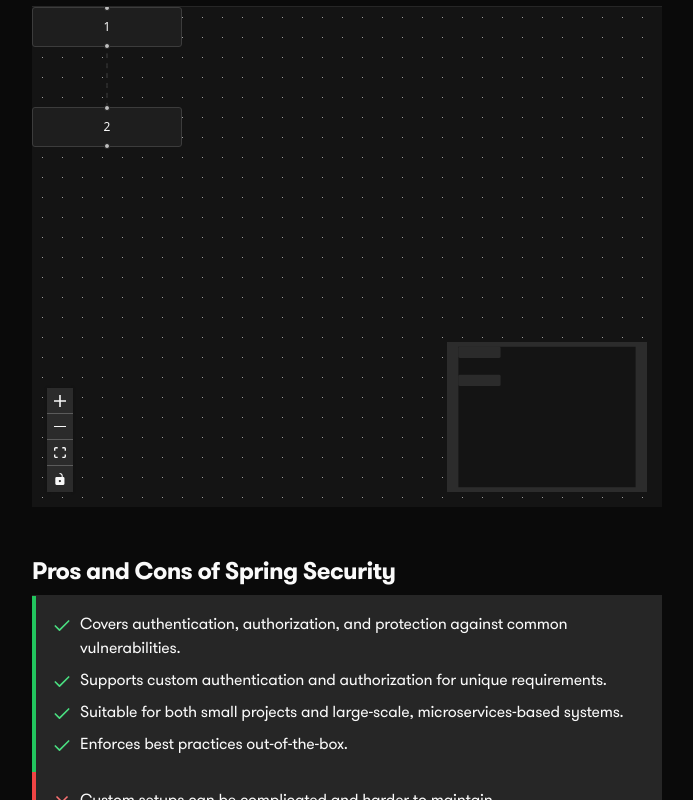
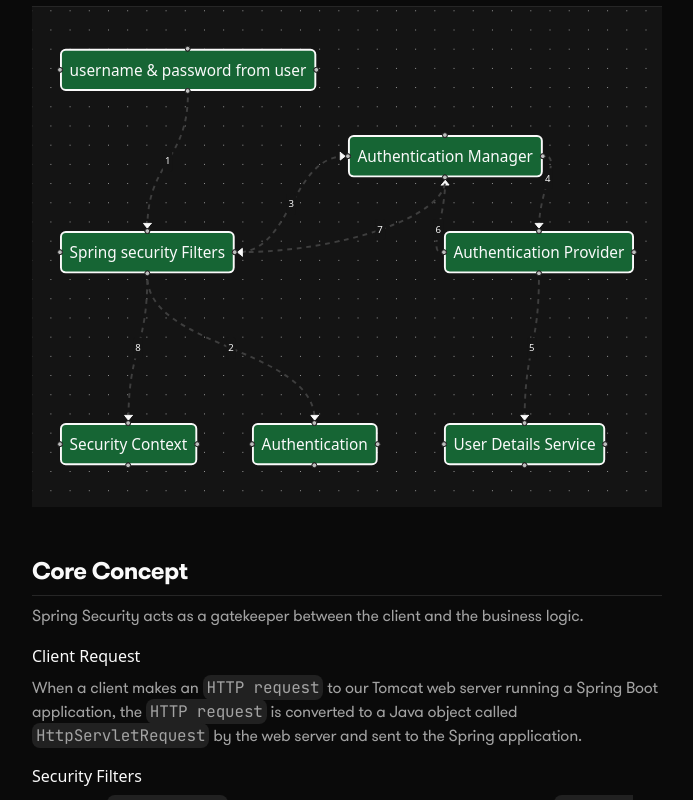
Before and after one commit to VivekGupta137/techblog, a Next.js app: page /blog/spring/spring-security/security-is-ez in a window 1280 px wide. Shown: the part 880-1680 px from the top of the page, without its empty margins (369-1062 px from the left). Built offline with nearby package versions, Linux system fonts and the light colour scheme; a web font is replaced by a local one.

Commit message:
added security doc

```diff
--- a/src/app/(main)/blog/(contents)/(container)/spring/spring-security/security-is-ez/page.mdx
+++ b/src/app/(main)/blog/(contents)/(container)/spring/spring-security/security-is-ez/page.mdx
@@ -2,7 +2,6 @@
 import ContextExample from "@/components/state-management/context/ContextExample";
 import ContextFetchMain from "@/components/state-management/context/ContextFetchMain";
 import Pluspoints from "@/components/Pluspoints";
-import FirstFlow from "@/components/spring-security/FirstFlow";
 
 # Security with Spring is really easy!
 
@@ -32,8 +31,39 @@
 
 TBH - I have never implemented security from scratch. I always use Spring Security to secure my applications. It's easy to use and provides a lot of features out of the box.
 
+
 ## Simplified Security Flow
-<FirstFlow />
+<FFLOW />
+
+## Core Concept
+Spring Security acts as a gatekeeper between the client and the business logic.
+
+### Client Request
+When a client makes an `HTTP request` to our Tomcat web server running a Spring Boot application, the `HTTP request` is converted to a Java object called `HttpServletRequest` by the web server and sent to the Spring application.
+
+### Security Filters
+Before the `HTTP request` reaches our controller, it is first intercepted by `Security Filters` to perform authentication and authorization logic. The first task of security filters is to convert the credentials received from the `HttpServletRequest` into an `Authentication` object. This object contains fields such as username, password, and isAuthenticated (initially set to false). The username and password are extracted from the `HttpServletRequest`. Once the `Authentication` object is created, it is used throughout the authentication flow.
+
+There are various security filters, each responsible for a specific aspect of security. For example, one filter checks whether the user is authenticated, another redirects unauthenticated users to the login page, and another handles authorization logic.
+
+### Authentication Manager
+After the `Authentication` object is created, the security filters send it to the `Authentication Manager`, which is responsible for completing the authentication process and returning the response (success or failure) back to the filters.
+
+### Authentication Providers
+The `Authentication Manager` itself does not contain the logic to authenticate but delegates this task to `Authentication Providers`, which contain the actual authentication logic.
+
+There can be multiple authentication providers, and the authentication manager will check with each provider to determine whether the authentication is successful or failed using a simple loop.
+
+`Authentication Providers` use a User Details Service to load the `userDetails` (username, password, user roles) for the given username from the database.
+
+Finally, the `Authentication Provider` uses a `Password Encoder` to compare the password in the `userDetails` object with the password in the `Authentication` object.
+
+If the comparison is successful, the `isAuthenticated` field of the `Authentication` object is set to true by the `Authentication Provider`, and this object is returned to the `Authentication Manager`, which then returns the same object back to the `Security Filters`.
+
+Once the `Security Filters` receive the `Authentication` object from the `Authentication Manager`, they save the authentication details in the `Security Context Holder`. Finally, the request is sent to the `Dispatcher Servlet`, which maps the request to our controllers.
+
+### Security Context Holder
+After successful authentication, the `Authentication` object is set in the `Security Context Holder`. By default, it stores the `Authentication` object in the form of a HashMap. The key for the stored `Authentication` object is stored as a cookie in the client's browser, which is then used for subsequent requests without needing to pass the username/password credentials with every request. By default, this cookie is stored as `JSESSIONID` in the browser. Whenever a new request comes in, Spring Security checks if that cookie is present. If not, the request is rejected.
 
 ## Pros and Cons of Spring Security
 <Pluspoints type={"pros"}>
@@ -47,3 +77,18 @@
   <p>Configuration can be verbose and complex for beginners.</p>
   <p>Misconfiguration can lead to vulnerabilities if not carefully handled.</p>
 </Pluspoints>
+
+
+## Security Filters
+
+Some important filters in Spring Security are:
+### BasicAuthenticationFilter
+- This filter is responsible for authenticating the user using the username and password when using basic authentication.
+- This filter is responsible for initializing the `Authentication` object.
+- Once the `Authentication` object is created, it is passed to the `Authentication Manager`.
+- If the authentication is successful, the `Authentication` object is stored in the `Security Context Holder`.
+- If the authentication is unsuccessful, a BadCredentialsException exception is thrown.
+
+### AuthorizationFilter
+- This filter is responsible to identify whether the user is trying to access a protected route.
+- This checks for all the authorities and roles that the user has and based on that, it decides whether the user is authorized to access the route or not.
--- /dev/null
+++ b/src/components/spring-security/CustomNode.tsx
@@ -0,0 +1,29 @@
+"use client"
+import React, { Fragment, memo } from 'react';
+import { Handle, Position } from '@xyflow/react';
+
+interface CustomNodeProps {
+  data: {
+    label: string;
+  };
+}
+
+const CustomNodeComponent = memo(({ data }: CustomNodeProps) => {
+  return (
+    <div className='p-2 bg-background rounded-md bg-green-500 dark:bg-green-800 border-primary border-2'>
+      {data.label}
+      <Handle type="source" position={Position.Top} id="st" />
+      <Handle type="source" position={Position.Right} id="sr" />
+      <Handle type="source" position={Position.Bottom} id="sb" />
+      <Handle type="source" position={Position.Left} id="sl" />
+      <Handle type="target" position={Position.Top} id="tt" />
+      <Handle type="target" position={Position.Right} id="tr" />
+      <Handle type="target" position={Position.Bottom} id="tb" />
+      <Handle type="target" position={Position.Left} id="tl" />
+    </div>
+  );
+});
+
+CustomNodeComponent.displayName = "CustomNode";
+
+export const CustomNode = CustomNodeComponent;
--- a/src/components/spring-security/FirstFlow.tsx
+++ b/src/components/spring-security/FirstFlow.tsx
@@ -11,30 +11,75 @@
     Controls,
     Connection,
     ColorMode,
+    MarkerType,
+    EdgeTypes,
+    Node,
+    Position,
 } from "@xyflow/react";
 
 import "@xyflow/react/dist/style.css";
 import { useTheme } from "next-themes";
-import { useCallback } from "react";
+import { useCallback, useEffect } from "react";
+import {CustomNode} from "./CustomNode";
 
-const initialNodes = [
-    { id: "1", position: { x: 0, y: 0 }, data: { label: "1" } },
-    { id: "2", position: { x: 0, y: 100 }, data: { label: "2" } },
+const nodeTypes = {
+    custom: CustomNode,
+  };
+
+
+const initialNodes: Node[] = [
+    {
+        id: "client",
+        position: { x: 0, y: 10 },
+        data: { label: "username & password from user" },
+        type: "custom",
+    },
+    { id: "filters", position: { x: 0, y: 200 }, data: { label: "Spring security Filters" } ,type: "custom",},
+    { id: "auth", position: { x: 200, y: 400 }, data: { label: "Authentication" } ,type: "custom",},
+    { id: "auth-manager", position: { x: 300, y: 100 }, data: { label: "Authentication Manager" } ,type: "custom",},
+    { id: "auth-provider", position: { x: 400, y: 200 }, data: { label: "Authentication Provider" } ,type: "custom",},
+    { id: "user-details", position: { x: 400, y: 400 }, data: { label: "User Details Service" } ,type: "custom",},
+    { id: "security-context", position: { x: 0, y: 400 }, data: { label: "Security Context" } ,type: "custom",},
 ];
+
+const generateEdge = (source: string, target: string, label: string, sourceHandle='sa', targetHandle='tb') : Edge => ({
+    id: `e-${source}-${target}`,
+    source,
+    target,
+    animated: true,
+    label,
+
+    markerEnd: {
+        type: MarkerType.ArrowClosed,
+        width: 10,
+        height: 10,
+        color: "hsl(var(--primary))",
+    },
+    style: {
+        strokeWidth: 2,
+    },
+    sourceHandle,
+    targetHandle,
+})
 const initialEdges: Edge[] = [
-    {
-        id: "e1-2",
-        source: "1",
-        target: "2",
-        animated: true,
-        markerEnd: "arrow",
-    },
+    generateEdge("client", "filters", "1", 'sb', 'tt'),
+    generateEdge("filters", "auth", "2", "sb", "tt"),
+    generateEdge("filters", "auth-manager", "3", "sr", "tl"),
+    generateEdge("auth-manager", "auth-provider", "4", "sr", "tt"),
+    generateEdge("auth-provider", "user-details", "5", "sb", "tt"),
+    generateEdge("auth-provider", "auth-manager", "6", "sl", "tb"),
+    generateEdge("auth-manager", "filters", "7", "sb", "tr"),
+    generateEdge("filters", "security-context", "8", "sb", "tt"),
 ];
 const proOptions = { hideAttribution: true };
 
+const edgeTypes: EdgeTypes = {
+  };
+
+
 const FirstFlow = () => {
-    const { theme } = useTheme()
-    const [nodes,, onNodesChange] = useNodesState(initialNodes);
+    const { resolvedTheme } = useTheme();
+    const [nodes, , onNodesChange] = useNodesState(initialNodes);
     const [edges, setEdges, onEdgesChange] = useEdgesState(initialEdges);
 
     const onConnect = useCallback(
@@ -42,20 +87,24 @@
         [setEdges]
     );
 
+
+
     return (
-        <div style={{ width: "100%", height: "500px" }}>
+        <div style={{ width: "100%", height: "500px" }} className="group">
             <ReactFlow
-                colorMode={theme as ColorMode }
+                colorMode={resolvedTheme as ColorMode}
                 proOptions={proOptions}
                 nodes={nodes}
                 edges={edges}
                 onNodesChange={onNodesChange}
                 onEdgesChange={onEdgesChange}
                 onConnect={onConnect}
+                edgeTypes={edgeTypes}
+                fitView
+                nodeTypes={nodeTypes}
             >
                 <Background color="#ccc" variant={BackgroundVariant.Dots} />
-                <MiniMap nodeStrokeWidth={12} zoomable pannable />
-                <Controls />
+                <MiniMap className="hidden group-hover:block" nodeStrokeWidth={12} zoomable pannable />
             </ReactFlow>
         </div>
     );
--- a/src/mdx-components.tsx
+++ b/src/mdx-components.tsx
@@ -3,6 +3,7 @@
 import Link from "next/link";
 import { Table, TableBody, TableCell, TableHead, TableHeader, TableRow } from "./components/ui/table";
 import { GoArrowUpRight } from "react-icons/go";
+import FirstFlow from "./components/spring-security/FirstFlow";
 
 export function useMDXComponents(components: MDXComponents): MDXComponents {
   return {
@@ -58,6 +59,7 @@
     th: ({ children }) => <TableHead>{children}</TableHead>,
     tr: ({ children }) => <TableRow>{children}</TableRow>,
     td: ({ children }) => <TableCell>{children}</TableCell>,
+    FFLOW: ({ children }) => <FirstFlow />,
     ...components,
   };
 }
```
